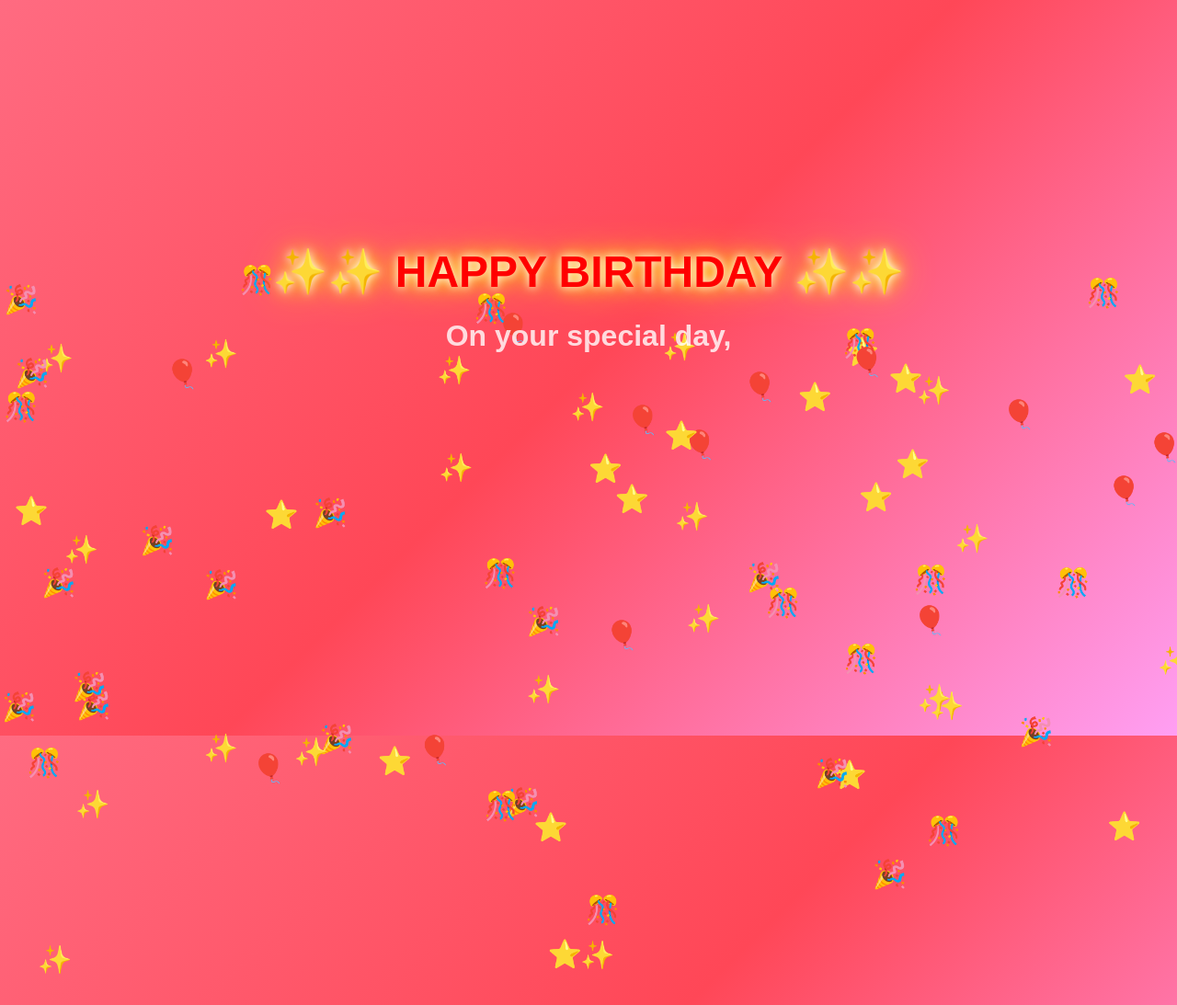
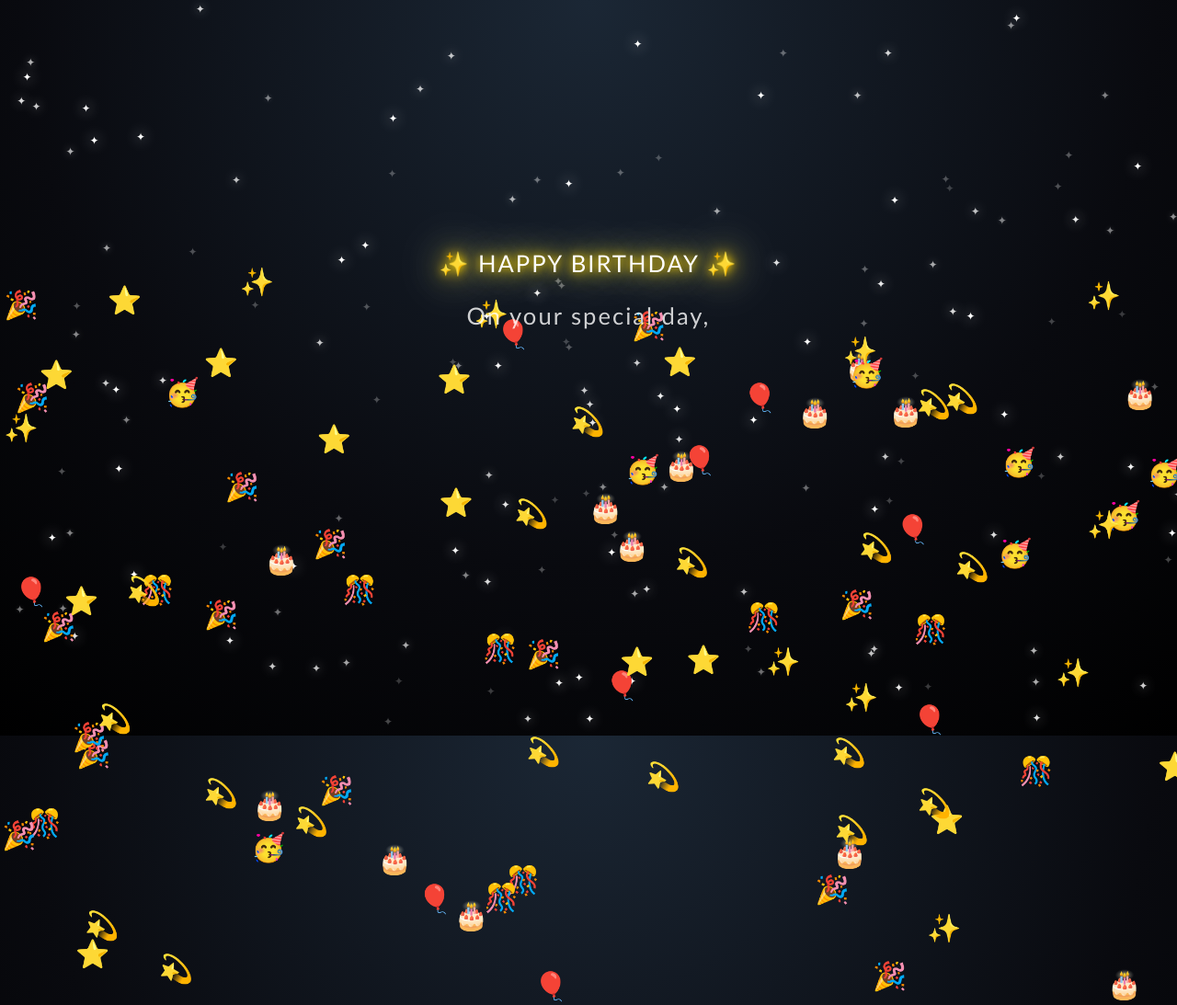
Before and after one commit to sindhura-23/Aurora, a plain HTML site: page index.html in a window 1280 px wide. Shown: the top 1093 px of the page at 92% size. Drawn offline with Linux system fonts and the light colour scheme.

Commit message:
Update index.html

```diff
--- a/index.html
+++ b/index.html
@@ -3,9 +3,10 @@
 <head>
 <meta charset="UTF-8">
 <meta name="viewport" content="width=device-width, initial-scale=1.0">
-<title>Happy Birthday 🎂</title>
+<title>✨ 𝗛𝗮𝗽𝗽𝘆 𝗕𝗶𝗿𝘁𝗵𝗱𝗮𝘆 ✨</title>
 
 <style>
+
 *{
     margin:0;
     padding:0;
@@ -13,27 +14,61 @@
 }
 
 body{
-    background:linear-gradient(135deg,#ff6b81,#ff4757,#ff9ff3);
+    background: radial-gradient(circle at top,
+                #1b2735 0%,
+                #090a0f 60%,
+                #000000 100%);
     height:100vh;
     overflow:hidden;
     display:flex;
     justify-content:center;
     align-items:center;
     text-align:center;
-    font-family:Arial,sans-serif;
+    font-family:'Trebuchet MS',sans-serif;
 }
 
 .container{
-    color:white;
+    width:90%;
+    max-width:900px;
     z-index:10;
-    width:90%;
+}
+
+.birthday{
+    font-size:4rem;
+    font-weight:300;
+    letter-spacing:8px;
+    color:#ffd700;
+    text-transform:uppercase;
+    text-shadow:
+        0 0 10px #ffd700,
+        0 0 20px #ffd700,
+        0 0 40px #ffec8b,
+        0 0 60px #fff8dc;
+    animation:glow 2s ease-in-out infinite alternate;
+}
+
+@keyframes glow{
+    from{
+        text-shadow:
+            0 0 10px #ffd700,
+            0 0 20px #ffd700,
+            0 0 40px #ffec8b;
+    }
+    to{
+        text-shadow:
+            0 0 20px #ffd700,
+            0 0 40px #ffd700,
+            0 0 80px #fff8dc;
+    }
 }
 
 .line{
     opacity:0;
-    font-size:2rem;
-    font-weight:bold;
-    margin:15px 0;
+    color:white;
+    font-size:1.6rem;
+    font-weight:300;
+    letter-spacing:2px;
+    margin:18px 0;
     animation:showText 2s forwards;
 }
 
@@ -65,26 +100,52 @@ body{
         transform:translateY(-100px);
     }
     to{
-        transform:translateY(110vh);
+        transform:translateY(120vh);
     }
 }
 
-.birthday{
-    color:#ff0000;
-    font-size:3rem;
-    text-shadow:0 0 10px white,
-                0 0 20px yellow,
-                0 0 40px gold;
+.stars{
+    position:absolute;
+    width:100%;
+    height:100%;
+    overflow:hidden;
 }
+
+.star{
+    position:absolute;
+    color:white;
+    font-size:12px;
+    animation:twinkle 2s infinite alternate;
+}
+
+@keyframes twinkle{
+    from{opacity:0.2;}
+    to{
+        opacity:1;
+        text-shadow:0 0 15px white;
+    }
+}
+
+.footer{
+    margin-top:30px;
+    color:#ffd700;
+    font-size:1.2rem;
+    opacity:0;
+    animation:showText 2s forwards;
+    animation-delay:16s;
+}
+
 </style>
 </head>
 
 <body>
 
+<div class="stars"></div>
+
 <div class="container">
 
 <div class="line birthday">
-✨✨ HAPPY BIRTHDAY ✨✨
+✨ HAPPY BIRTHDAY ✨
 </div>
 
 <div class="line">
@@ -101,16 +162,20 @@ a joyful heart and a peaceful mind,
 
 <div class="line">
 and a future brighter than you ever imagined.
-✨🎉🎊
+</div>
+
+<div class="footer">
+🎉 Wishing you endless happiness, success and beautiful memories 🎊
 </div>
 
 </div>
 
 <script>
 
-const emojis = ["🎉","🎊","✨","⭐","🎈"];
+// Floating celebration emojis
+const emojis = ["🎉","🎊","✨","⭐","💫","🎂","🎈","🥳"];
 
-for(let i=0;i<80;i++){
+for(let i=0;i<100;i++){
 
 let emoji=document.createElement("div");
 emoji.classList.add("emoji");
@@ -118,12 +183,29 @@ emoji.classList.add("emoji");
 emoji.innerHTML=emojis[Math.floor(Math.random()*emojis.length)];
 
 emoji.style.left=Math.random()*100+"vw";
-emoji.style.animationDuration=(Math.random()*5+5)+"s";
+emoji.style.animationDuration=(Math.random()*6+4)+"s";
 emoji.style.animationDelay=Math.random()*5+"s";
 
 document.body.appendChild(emoji);
+}
 
+// Twinkling stars
+const starsContainer=document.querySelector(".stars");
+
+for(let i=0;i<150;i++){
+
+let star=document.createElement("div");
+star.classList.add("star");
+
+star.innerHTML="✦";
+
+star.style.left=Math.random()*100+"%";
+star.style.top=Math.random()*100+"%";
+star.style.animationDelay=Math.random()*3+"s";
+
+starsContainer.appendChild(star);
 }
+
 </script>
 
 </body>
```
